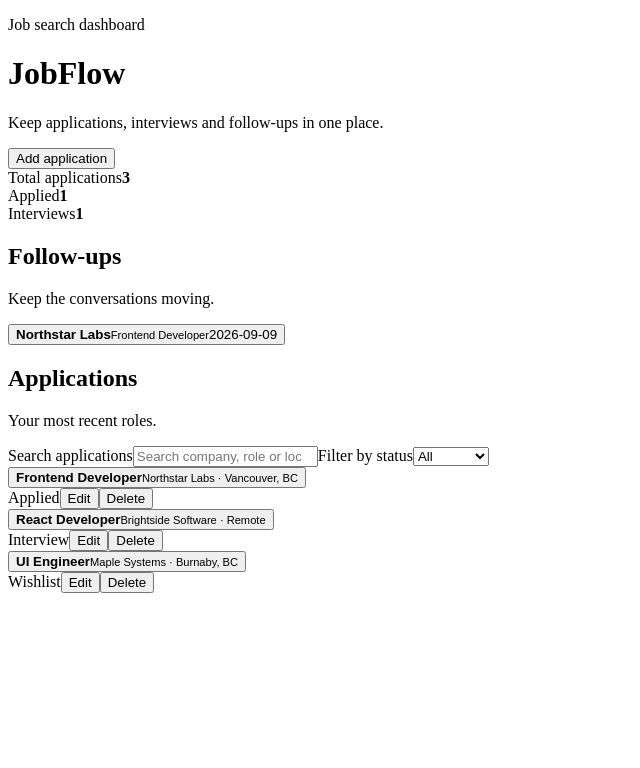
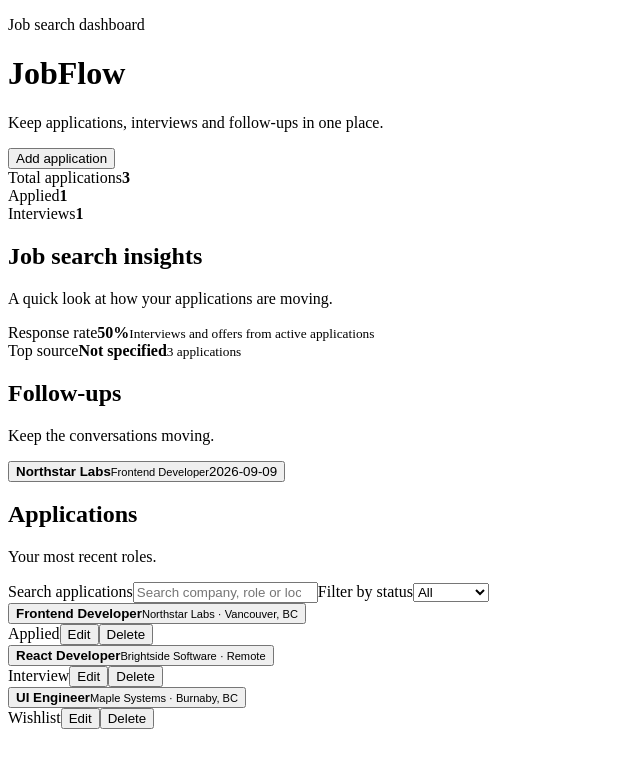
Before and after one commit to RimzimM/jobflow-ai-job-tracker, a React (Vite) app: page / in a window 1280 px wide. Shown: the top 768 px of the page, without its empty margins (0-640 px from the left). Built offline with nearby package versions, Linux system fonts and the light colour scheme; the HTML template or start-up script is replaced by a standard one.

Commit message:
show insights on dashboard

```diff
--- a/src/App.tsx
+++ b/src/App.tsx
@@ -1,6 +1,7 @@
 import { useEffect, useMemo, useState } from 'react'
 import ApplicationDetails from './components/ApplicationDetails'
 import ApplicationForm from './components/ApplicationForm'
+import ApplicationInsights from './components/ApplicationInsights'
 import FollowUpList from './components/FollowUpList'
 import StatCard from './components/StatCard'
 import { applications as initialApplications } from './data/applications'
@@ -60,6 +61,7 @@ function App() {
         <StatCard label="Interviews" value={interviewCount} />
       </section>
 
+      <ApplicationInsights applications={applications} />
       <FollowUpList applications={applications} onSelect={setSelectedApplication} />
 
       <section className="applications-panel">
```
